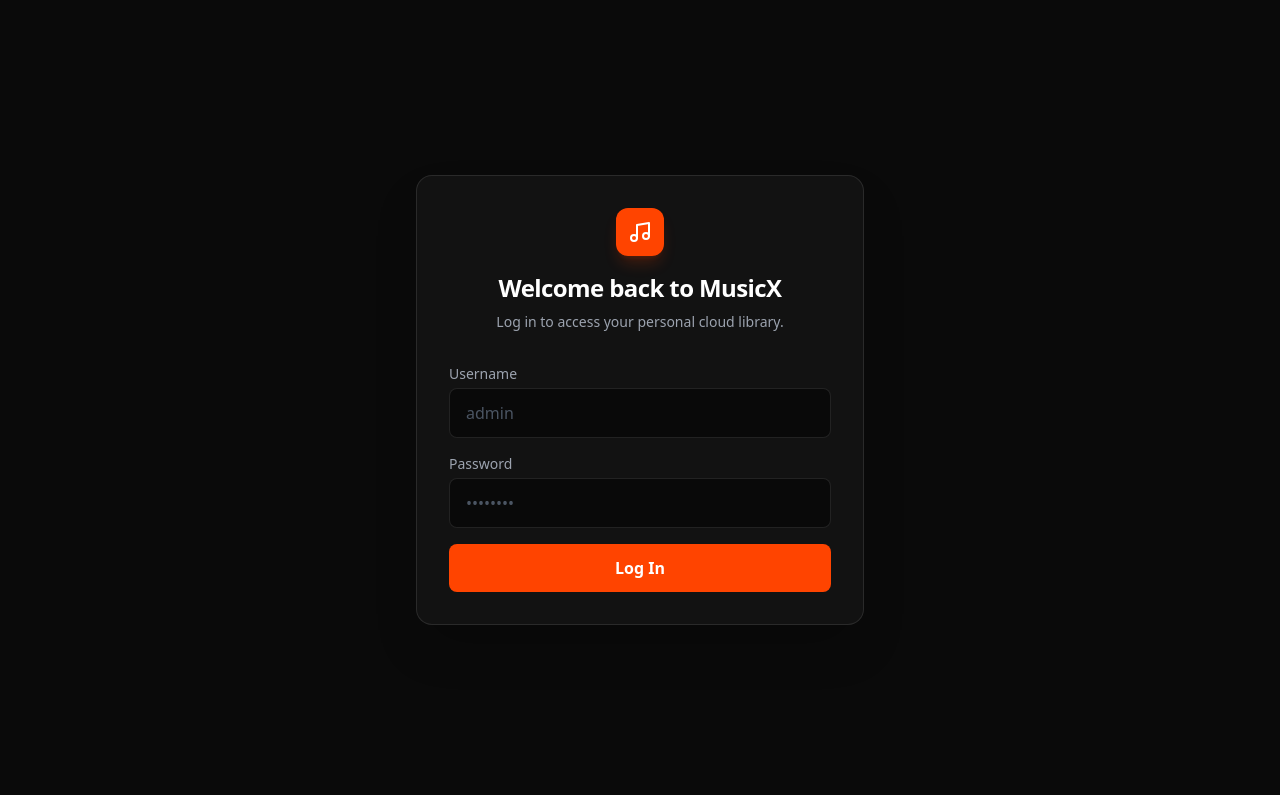
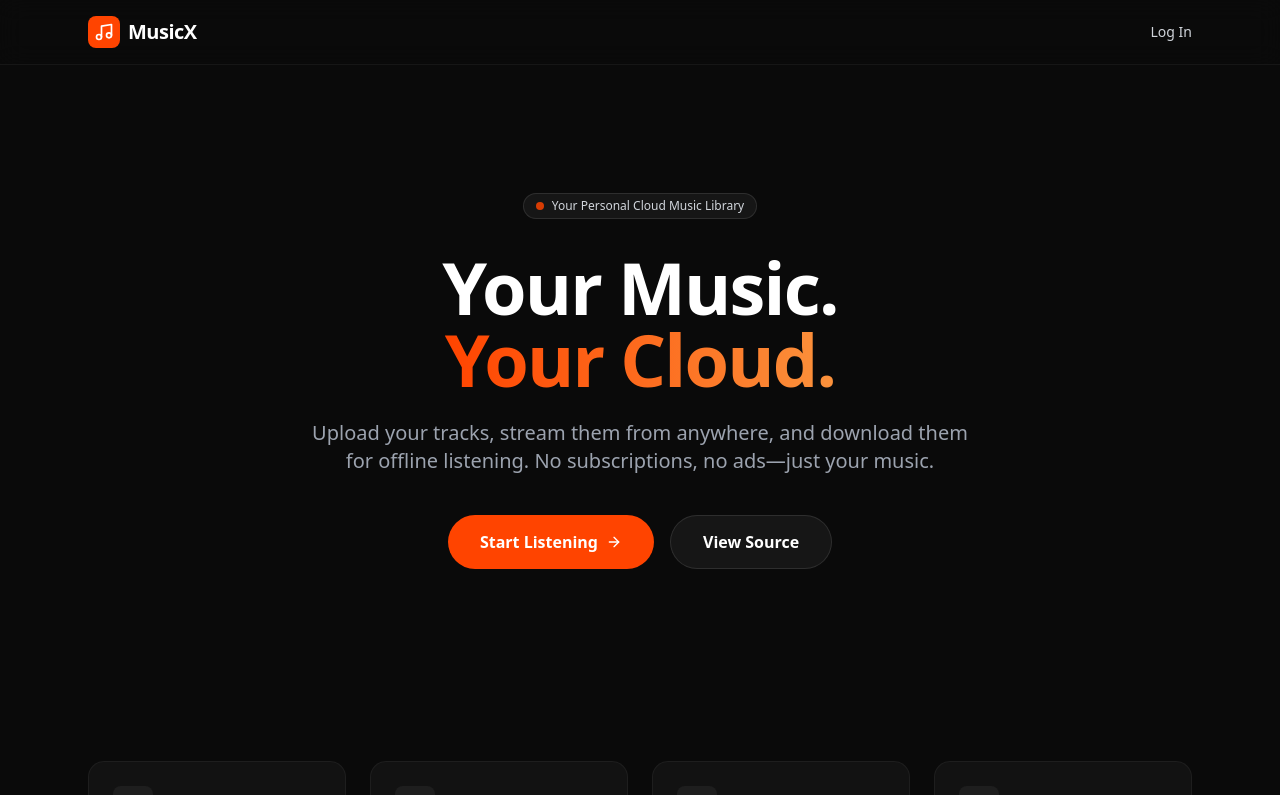
Before and after one commit to JeromeKasagga/Music-App, a React (Vite) app in the folder Frontend/: page / in a window 1280 px wide. Shown: the top 795 px of the page. Built offline with nearby package versions, Linux system fonts and the light colour scheme; no server answers.

Commit message:
Routed the login page

```diff
--- a/Frontend/src/App.jsx
+++ b/Frontend/src/App.jsx
@@ -2,7 +2,9 @@ import React, { useContext } from "react";
 import { AuthProvider, AuthContext } from "./Context/AuthContext";
 import { PlayerProvider } from "./Context/PlayerContext";
 import Login from "./components/Login";
-import AppLayout from "./AppLayout"; // main layout with sidebar and player
+import AppLayout from "./AppLayout";
+import LandingPage from "./components/LandingPage";
+
 
 // create a "Protected Route" wrapper
 function AppContent() {
@@ -18,7 +20,7 @@ function AppContent() {
 
   // If not logged in, show the Login screen
   if (!isAuthenticated) {
-    return <Login />;
+    return <LandingPage />;
   }
 
   // If logged in, show the app
--- a/Frontend/src/components/Login.jsx
+++ b/Frontend/src/components/Login.jsx
@@ -2,7 +2,7 @@ import React, { useState, useContext } from 'react';
 import { AuthContext } from '@/Context/AuthContext';
 import { Music, Loader2 } from 'lucide-react';
 
-export default function Login() {
+export default function Login({ onBack }) {
     const [username, setUsername] = useState('');
     const [password, setPassword] = useState('');
     const [error, setError] = useState('');
```
